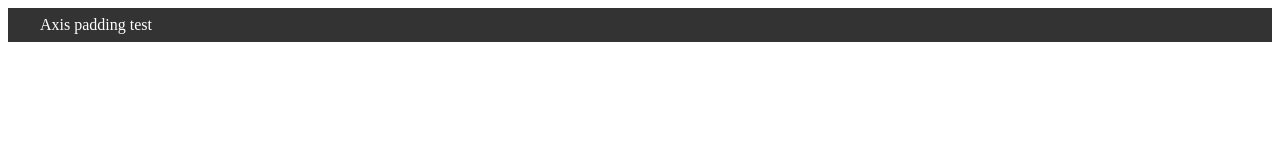
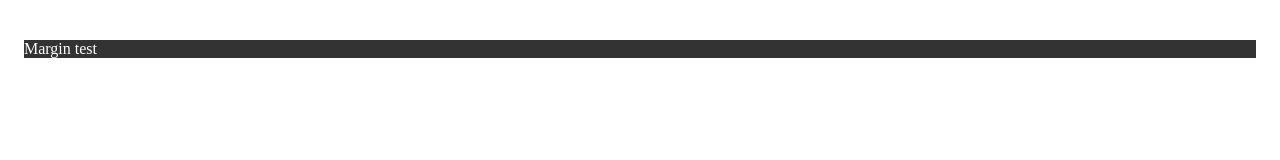
Before and after one commit to sharonbrayan/FlexFlow, a plain HTML site: page dev.html in a window 1280 px wide. Drawn offline with Linux system fonts and the light colour scheme.

Commit message:
feat: add margin utilities with responsive variants

```diff
--- a/dev.html
+++ b/dev.html
@@ -6,8 +6,8 @@
   <title>Document</title>
 </head>
 <body>
-  <div class="px-[16px] py-[8px] px@lg-[32px] bg-[#333] text-[#fff]">
-  Axis padding test
+  <div class="mx-[16px] my-[8px] my@md-[40px] bg-[#333] text-[#fff]">
+  Margin test
 </div>
 
 <script type="module" src="./src/index.js"></script>
--- a/src/handlers/spacing.js
+++ b/src/handlers/spacing.js
@@ -57,4 +57,47 @@ if (className.startsWith("px@") || className.startsWith("py@")) {
     }
   }
 }
+// m-[value]
+if (className.startsWith("m-[")) {
+  const value = className.slice(3, -1);
+  el.style.margin = value;
+  return;
 }
+
+// mx-[value] / my-[value]
+if (className.startsWith("mx-[")) {
+  const value = className.slice(4, -1);
+  el.style.marginLeft = value;
+  el.style.marginRight = value;
+  return;
+}
+
+if (className.startsWith("my-[")) {
+  const value = className.slice(4, -1);
+  el.style.marginTop = value;
+  el.style.marginBottom = value;
+  return;
+}
+
+// mx@md-[value] / my@md-[value] / m@md-[value]
+if (className.startsWith("m@") || className.startsWith("mx@") || className.startsWith("my@")) {
+  const match = className.match(/^(m|mx|my)@(\w+)-\[(.+)\]$/);
+  if (!match) return;
+
+  const [, type, bp, value] = match;
+  const minWidth = BREAKPOINTS[bp];
+  if (!minWidth) return;
+
+  if (window.innerWidth >= minWidth) {
+    if (type === "m") {
+      el.style.margin = value;
+    } else if (type === "mx") {
+      el.style.marginLeft = value;
+      el.style.marginRight = value;
+    } else {
+      el.style.marginTop = value;
+      el.style.marginBottom = value;
+    }
+  }
+}
+}
--- a/src/parser.js
+++ b/src/parser.js
@@ -20,7 +20,13 @@ export function parseClass(el, className) {
     className.startsWith("px-") ||
     className.startsWith("px@") ||
     className.startsWith("py-") ||
-    className.startsWith("py@")
+    className.startsWith("py@") ||
+    className.startsWith("m-") ||
+    className.startsWith("m@") ||
+    className.startsWith("mx-") ||
+    className.startsWith("mx@") ||
+    className.startsWith("my-") ||
+    className.startsWith("my@")
   ) {
     applyPadding(el, className);
     return;
@@ -30,4 +36,6 @@ export function parseClass(el, className) {
     applyWidth(el, className);
     return;
   }
+
+
 }
```
